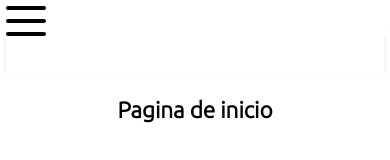
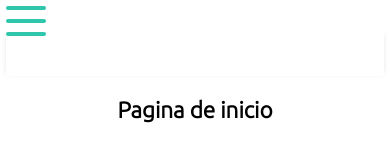
Before and after one commit to adferatuz/Dentigrin, a React (Vite) app in the folder dentigrin/: page / in a window 390 px wide. Shown: the top 160 px of the page. Built offline with nearby package versions, Linux system fonts and the light colour scheme.

Commit message:
Cambio de color para el dropdown del menu responsive

```diff
--- a/dentigrin/src/components/header/styles.css
+++ b/dentigrin/src/components/header/styles.css
@@ -80,7 +80,7 @@
   position: absolute;
   height: 4px;
   width: 100%;
-  background: black;
+  background: #30c6ab;
   border-radius: 9px;
   opacity: 1;
   left: 0;
@@ -122,7 +122,7 @@
   left: 5px;
 }
 
-@media screen and (max-width: 539px) {
+@media screen and (max-width: 548px) {
   .enlaces {
     flex-direction: column;
     align-items: flex-start;
```
